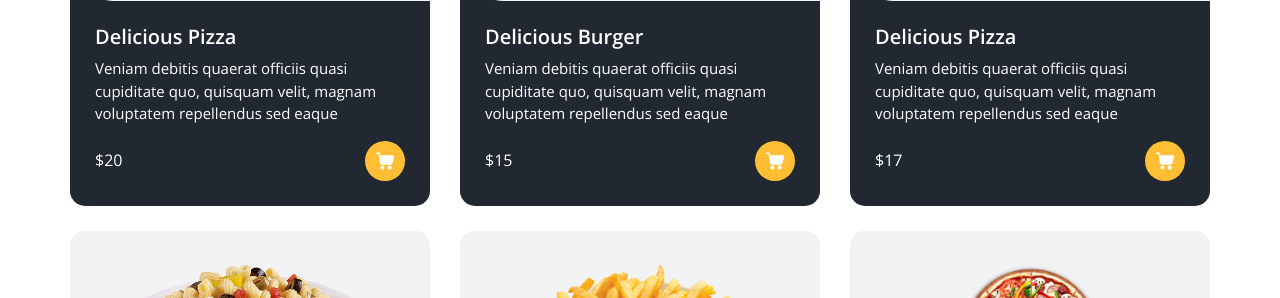
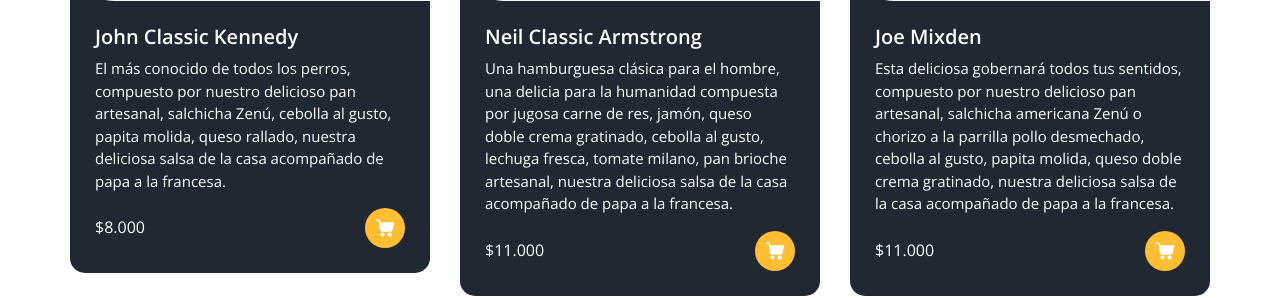
Before and after one commit to ArmandoTech/Restaurant-Webpage, a Django app: page / in a window 1280 px wide. Shown: the part 1584-1882 px from the top of the page. Run offline with Django 4.2, Linux system fonts and the light colour scheme; some libraries are stand-ins or nearby versions.

Commit message:
Imágenes americangrill en index.html

```diff
--- a/pedidos/templates/index.html
+++ b/pedidos/templates/index.html
@@ -37,7 +37,7 @@
 
   <div class="hero_area">
     <div class="bg-box">
-      <img src="{% static 'pedidos/images/hero-bg.jpg' %}" alt="">
+      <img src="{% static 'pedidos/images/background.jpeg' %}" alt="">
     </div>
     <!-- header section strats -->
     <header class="header_section">
@@ -396,18 +396,18 @@
             <div class="box">
               <div>
                 <div class="img-box">
-                  <img src="{% static 'pedidos/images/f1.png' %}" alt="">
+                  <img src="{% static 'pedidos/images/JohnClassic.jpeg' %}" alt="">
                 </div>
                 <div class="detail-box">
                   <h5>
-                    Delicious Pizza
+                    John Classic Kennedy
                   </h5>
                   <p>
-                    Veniam debitis quaerat officiis quasi cupiditate quo, quisquam velit, magnam voluptatem repellendus sed eaque
+                    El más conocido de todos los perros, compuesto por nuestro delicioso pan artesanal, salchicha Zenú, cebolla al gusto, papita molida, queso rallado, nuestra deliciosa salsa de la casa acompañado de papa a la francesa.
                   </p>
                   <div class="options">
                     <h6>
-                      $20
+                      $8.000
                     </h6>
                     <a href="">
                       <svg version="1.1" id="Capa_1" xmlns="http://www.w3.org/2000/svg" xmlns:xlink="http://www.w3.org/1999/xlink" x="0px" y="0px" viewBox="0 0 456.029 456.029" style="enable-background:new 0 0 456.029 456.029;" xml:space="preserve">
@@ -472,18 +472,18 @@
             <div class="box">
               <div>
                 <div class="img-box">
-                  <img src="{% static 'pedidos/images/NeilClassic-no-background.png' %}" alt="">
+                  <img src="{% static 'pedidos/images/NeilClassic.jpeg' %}" alt="">
                 </div>
                 <div class="detail-box">
                   <h5>
-                    Delicious Burger
+                    Neil Classic Armstrong
                   </h5>
                   <p>
-                    Veniam debitis quaerat officiis quasi cupiditate quo, quisquam velit, magnam voluptatem repellendus sed eaque
+                    Una hamburguesa clásica para el hombre, una delicia para la humanidad compuesta por jugosa carne de res, jamón, queso doble crema gratinado, cebolla al gusto, lechuga fresca, tomate milano, pan brioche artesanal, nuestra deliciosa salsa de la casa acompañado de papa a la francesa.
                   </p>
                   <div class="options">
                     <h6>
-                      $15
+                      $11.000
                     </h6>
                     <a href="">
                       <svg version="1.1" id="Capa_1" xmlns="http://www.w3.org/2000/svg" xmlns:xlink="http://www.w3.org/1999/xlink" x="0px" y="0px" viewBox="0 0 456.029 456.029" style="enable-background:new 0 0 456.029 456.029;" xml:space="preserve">
@@ -548,18 +548,18 @@
             <div class="box">
               <div>
                 <div class="img-box">
-                  <img src="{% static 'pedidos/images/f3.png' %}" alt="">
+                  <img src="{% static 'pedidos/images/JoeMixden.jpeg' %}" alt="">
                 </div>
                 <div class="detail-box">
                   <h5>
-                    Delicious Pizza
+                    Joe Mixden
                   </h5>
                   <p>
-                    Veniam debitis quaerat officiis quasi cupiditate quo, quisquam velit, magnam voluptatem repellendus sed eaque
+                    Esta deliciosa gobernará todos tus sentidos, compuesto por nuestro delicioso pan artesanal, salchicha americana Zenú o chorizo a la parrilla pollo desmechado, cebolla al gusto, papita molida, queso doble crema gratinado, nuestra deliciosa salsa de la casa acompañado de papa a la francesa.
                   </p>
                   <div class="options">
                     <h6>
-                      $17
+                      $11.000
                     </h6>
                     <a href="">
                       <svg version="1.1" id="Capa_1" xmlns="http://www.w3.org/2000/svg" xmlns:xlink="http://www.w3.org/1999/xlink" x="0px" y="0px" viewBox="0 0 456.029 456.029" style="enable-background:new 0 0 456.029 456.029;" xml:space="preserve">
@@ -624,18 +624,18 @@
             <div class="box">
               <div>
                 <div class="img-box">
-                  <img src="{% static 'pedidos/images/f4.png' %}" alt="">
+                  <img src="{% static 'pedidos/images/DonaldCorn.jpeg' %}" alt="">
                 </div>
                 <div class="detail-box">
                   <h5>
-                    Delicious Pasta
+                    Donald Corn
                   </h5>
                   <p>
-                    Veniam debitis quaerat officiis quasi cupiditate quo, quisquam velit, magnam voluptatem repellendus sed eaque
+                    Una delicia que gobernará tus sentidos, compuesta por jugosa carne de res, pollo desmechado con maíz tierno y salsa tártara, chorizo a la parrilla, jamón, queso doble crema gratinado, cebolla a tu gusto, lechuga fresca, tomate milano, pan brioche artesanal, nuestra deliciosa salsa de la casa acompañado de papa a la francesa.
                   </p>
                   <div class="options">
                     <h6>
-                      $18
+                      $15.000
                     </h6>
                     <a href="">
                       <svg version="1.1" id="Capa_1" xmlns="http://www.w3.org/2000/svg" xmlns:xlink="http://www.w3.org/1999/xlink" x="0px" y="0px" viewBox="0 0 456.029 456.029" style="enable-background:new 0 0 456.029 456.029;" xml:space="preserve">
@@ -700,18 +700,18 @@
             <div class="box">
               <div>
                 <div class="img-box">
-                  <img src="{% static 'pedidos/images/f5.png' %}" alt="">
+                  <img src="{% static 'pedidos/images/FrenchFries.jpeg' %}" alt="">
                 </div>
                 <div class="detail-box">
                   <h5>
                     French Fries
                   </h5>
                   <p>
-                    Veniam debitis quaerat officiis quasi cupiditate quo, quisquam velit, magnam voluptatem repellendus sed eaque
+                    Puedes escoger tu destino con nuestras famosas Brooklyn Fries, Manhattan Fries, Hollywood Fries, New York Fries y Vegas Fries.
                   </p>
                   <div class="options">
                     <h6>
-                      $10
+                      $9.000 - 22.000
                     </h6>
                     <a href="">
                       <svg version="1.1" id="Capa_1" xmlns="http://www.w3.org/2000/svg" xmlns:xlink="http://www.w3.org/1999/xlink" x="0px" y="0px" viewBox="0 0 456.029 456.029" style="enable-background:new 0 0 456.029 456.029;" xml:space="preserve">
@@ -776,18 +776,18 @@
             <div class="box">
               <div>
                 <div class="img-box">
-                  <img src="{% static 'pedidos/images/f6.png' %}" alt="">
+                  <img src="{% static 'pedidos/images/CornZuckerberg.jpg' %}" alt="">
                 </div>
                 <div class="detail-box">
                   <h5>
-                    Delicious Pizza
+                    Corn Zuckerberg
                   </h5>
                   <p>
-                    Veniam debitis quaerat officiis quasi cupiditate quo, quisquam velit, magnam voluptatem repellendus sed eaque
+                    Programado para ser una delicia inolvidable, compuesto por nuestro delicioso pan artesanal, salchicha americana Zenú o chorizo a la parrilla pollo desmechado, maíz tierno, cebolla al gusto, papita molida, queso doble crema gratinado, nuestra deliciosa salsa de la casa acompañado de papa a la francesa.
                   </p>
                   <div class="options">
                     <h6>
-                      $15
+                      $13.000
                     </h6>
                     <a href="">
                       <svg version="1.1" id="Capa_1" xmlns="http://www.w3.org/2000/svg" xmlns:xlink="http://www.w3.org/1999/xlink" x="0px" y="0px" viewBox="0 0 456.029 456.029" style="enable-background:new 0 0 456.029 456.029;" xml:space="preserve">
@@ -852,18 +852,18 @@
             <div class="box">
               <div>
                 <div class="img-box">
-                  <img src="{% static 'pedidos/images/f7.png' %}" alt="">
+                  <img src="{% static 'pedidos/images/ElmixPresley.jpeg' %}" alt="">
                 </div>
                 <div class="detail-box">
                   <h5>
-                    Tasty Burger
+                    Elmix Presley
                   </h5>
                   <p>
-                    Veniam debitis quaerat officiis quasi cupiditate quo, quisquam velit, magnam voluptatem repellendus sed eaque
+                    Una mezcla de sabores que te llevarán a la mejor etapa de Presley, compuesta por jugosa carne de res, pollo desmechado en salsa tártara, jamón, queso doble crema gratinado, cebolla a tu gusto, tomate milano, lechuga fresca, pan brioche artesanal, nuestra deliciosa salsa de la casa acompañado de papa a la francesa.
                   </p>
                   <div class="options">
                     <h6>
-                      $12
+                      $13.000
                     </h6>
                     <a href="">
                       <svg version="1.1" id="Capa_1" xmlns="http://www.w3.org/2000/svg" xmlns:xlink="http://www.w3.org/1999/xlink" x="0px" y="0px" viewBox="0 0 456.029 456.029" style="enable-background:new 0 0 456.029 456.029;" xml:space="preserve">
@@ -928,18 +928,18 @@
             <div class="box">
               <div>
                 <div class="img-box">
-                  <img src="{% static 'pedidos/images/f8.png' %}" alt="">
+                  <img src="{% static 'pedidos/images/LebronEspecial.jpeg' %}" alt="">
                 </div>
                 <div class="detail-box">
                   <h5>
-                    Tasty Burger
+                    Lebron Special James
                   </h5>
                   <p>
-                    Veniam debitis quaerat officiis quasi cupiditate quo, quisquam velit, magnam voluptatem repellendus sed eaque
+                    Doble punto de sabor que estremecerá a tu paladar, compuesta por doble jugosa carne de res, doble queso gratinado, pollo desmechado en salsa tártara, tocineta, jamón, cebolla a tu gusto, lechuga fresca, tomate milano, nuestra deliciosa salsa de la casa y cerrando un exquisito pan brioche artesanal.
                   </p>
                   <div class="options">
                     <h6>
-                      $14
+                      $17.000
                     </h6>
                     <a href="">
                       <svg version="1.1" id="Capa_1" xmlns="http://www.w3.org/2000/svg" xmlns:xlink="http://www.w3.org/1999/xlink" x="0px" y="0px" viewBox="0 0 456.029 456.029" style="enable-background:new 0 0 456.029 456.029;" xml:space="preserve">
@@ -1004,18 +1004,18 @@
             <div class="box">
               <div>
                 <div class="img-box">
-                  <img src="{% static 'pedidos/images/f9.png' %}" alt="">
+                  <img src="{% static 'pedidos/images/TomSpecial.jpeg' %}" alt="">
                 </div>
                 <div class="detail-box">
                   <h5>
-                    Delicious Pasta
+                    Tom Special Brady
                   </h5>
                   <p>
-                    Veniam debitis quaerat officiis quasi cupiditate quo, quisquam velit, magnam voluptatem repellendus sed eaque
+                    Nuestro líder del equipo hará una anotación de sabor en tu paladar, compuesto por delicioso pan artesanal, salchicha americana Zenú o chorizo a la parrilla, jugosa carne en trozos, pollo desmechado, tocineta, cebolla al gusto, papita molida, queso doble crema gratinado, nuestra deliciosa salsa de la casa acompañado de papa a la francesa.
                   </p>
                   <div class="options">
                     <h6>
-                      $10
+                      $14.000
                     </h6>
                     <a href="">
                       <svg version="1.1" id="Capa_1" xmlns="http://www.w3.org/2000/svg" xmlns:xlink="http://www.w3.org/1999/xlink" x="0px" y="0px" viewBox="0 0 456.029 456.029" style="enable-background:new 0 0 456.029 456.029;" xml:space="preserve">
```
Also changed, not shown: pedidos/templates/menu.html (+9 -9 lines), pedidos/static/pedidos/images/DonaldCorn.jpeg.
